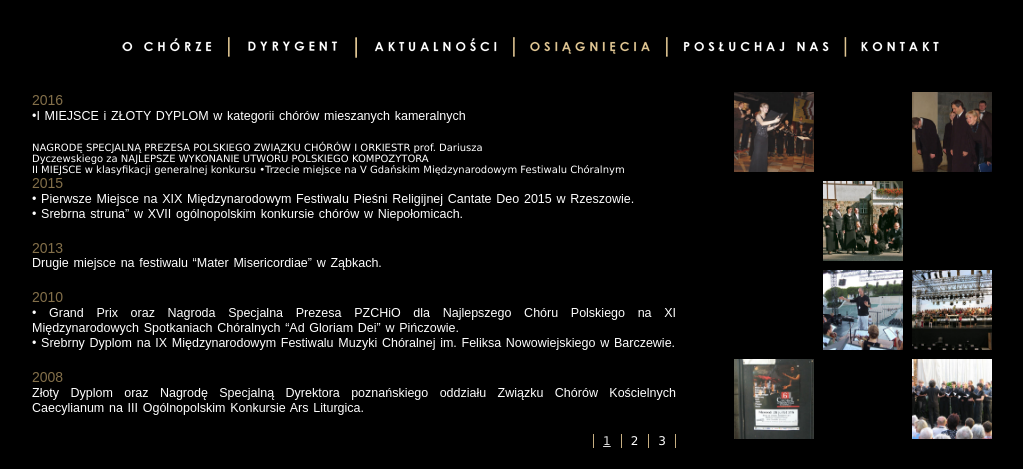
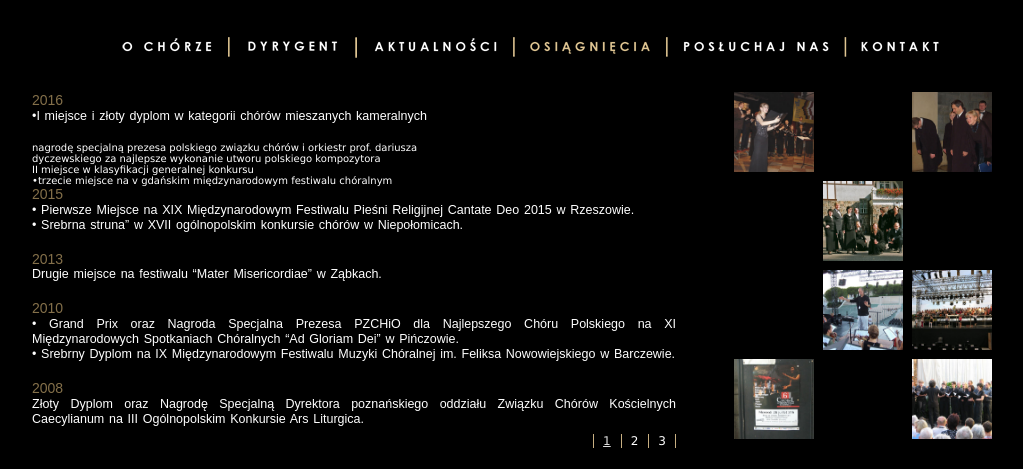
Before and after one commit to ars-cantata/ars-cantata.github.io, a Jekyll site: the page built from osiagniecia1.html, in a window 1280 px wide, cut to the strip 0-469 px from the top of the page. Shown: the whole strip, without its empty margins (123-1146 px from the left). Built offline with Jekyll 4.4.1, drawn with Linux system fonts in a browser that asks for light colours.

Commit message:
Korekty estetyczne

```diff
--- a/_includes/texts/pl/osiagniecia1.md
+++ b/_includes/texts/pl/osiagniecia1.md
@@ -1,11 +1,12 @@
 ### 2016
-&bull;I MIEJSCE i ZŁOTY DYPLOM w kategorii chórów mieszanych kameralnych
+&bull;I miejsce i złoty dyplom w kategorii chórów mieszanych kameralnych
 <br>
-- NAGRODĘ SPECJALNĄ PREZESA POLSKIEGO ZWIĄZKU CHÓRÓW I ORKIESTR  prof. Dariusza
-Dyczewskiego za NAJLEPSZE WYKONANIE UTWORU POLSKIEGO KOMPOZYTORA
+- nagrodę specjalną prezesa polskiego związku chórów i orkiestr  prof. dariusza
+dyczewskiego za najlepsze wykonanie utworu polskiego kompozytora
 <br>
- II MIEJSCE  w klasyfikacji generalnej konkursu
-&bull;Trzecie miejsce na V Gdańskim  Międzynarodowym Festiwalu Chóralnym
+ II miejsce  w klasyfikacji generalnej konkursu
+<br>
+&bull;trzecie miejsce na v gdańskim  międzynarodowym festiwalu chóralnym
 
 ### 2015
 &bull; Pierwsze Miejsce na XIX Międzynarodowym Festiwalu Pieśni Religijnej Cantate Deo 2015 w Rzeszowie. <br>
```
Also changed, not shown: _posts/2016-04-18-WAT.md (+2 -1 lines).
